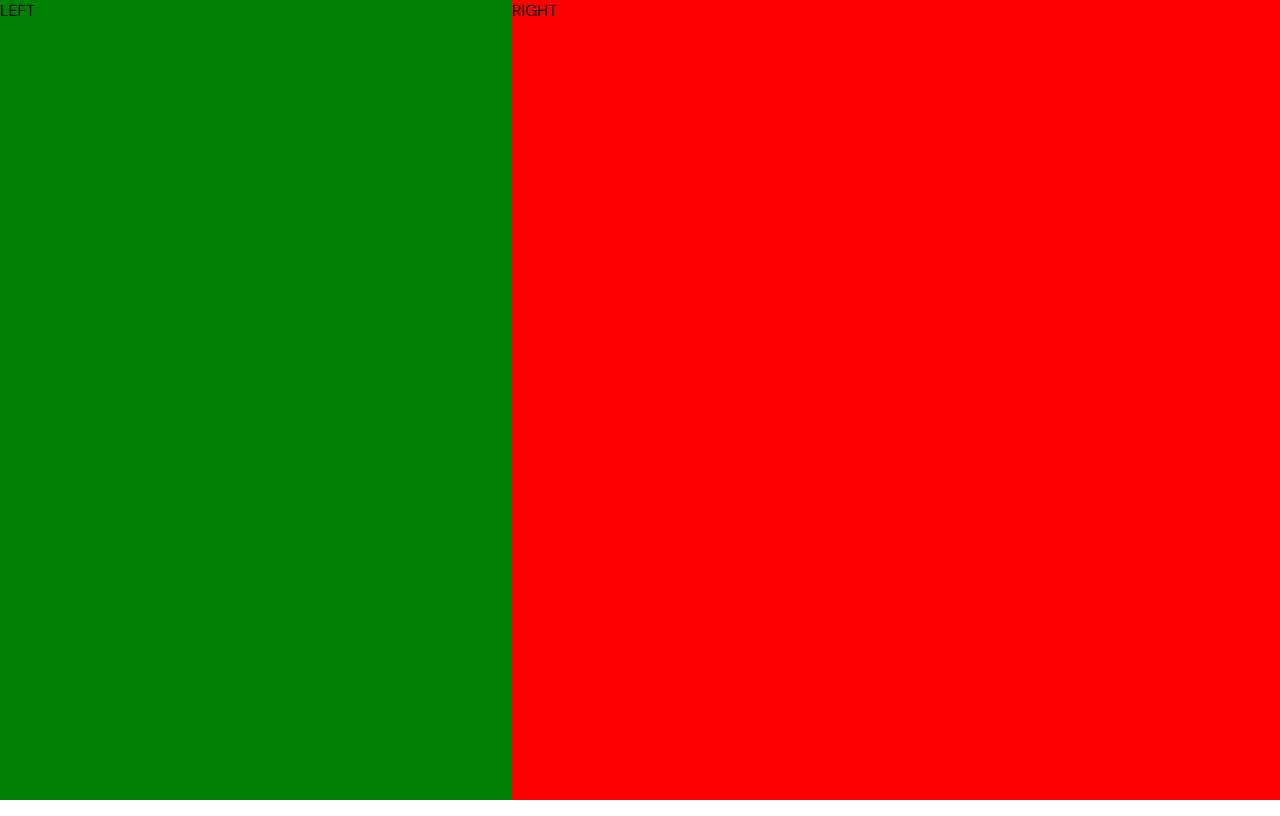
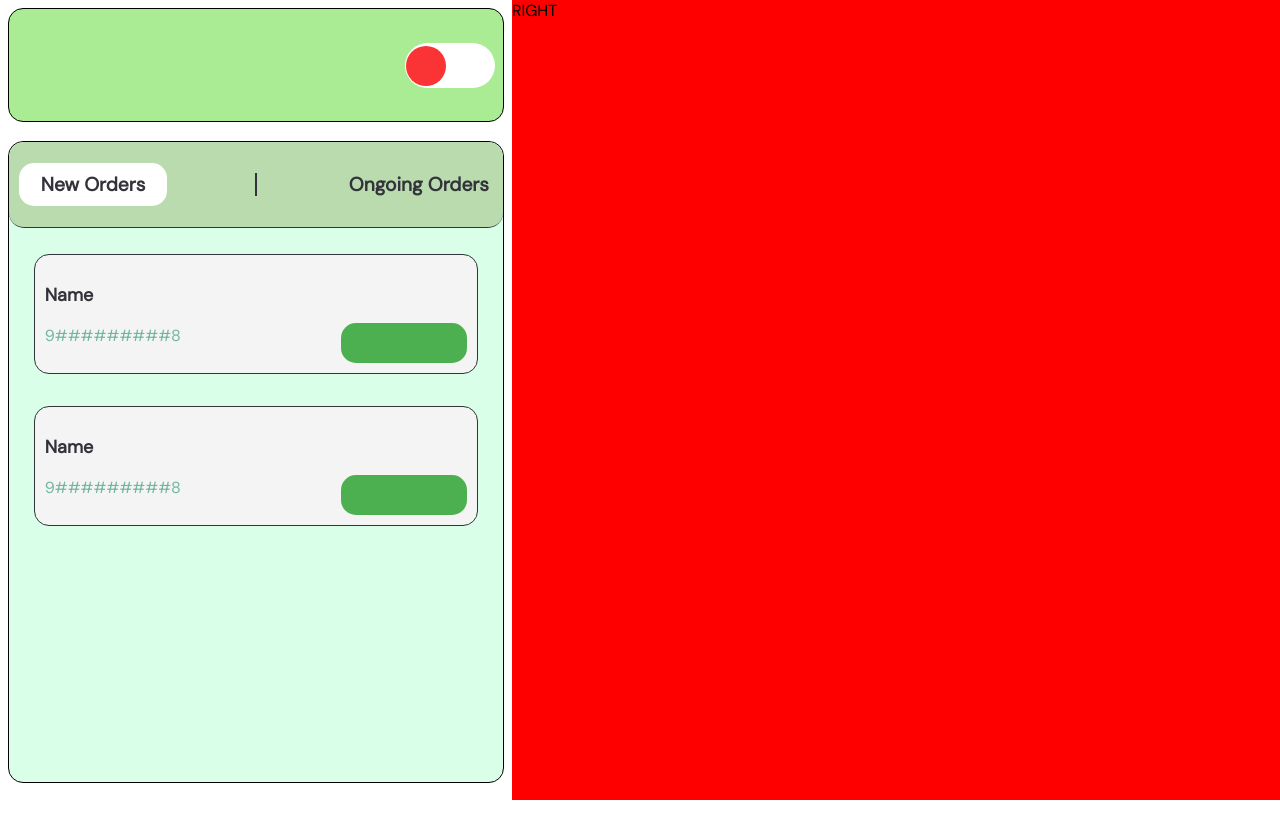
Before and after one commit to kartikey-mittal/scrapper, a React (Create React App) app: page /scrap/home in a window 1280 px wide. Built offline with nearby package versions, Linux system fonts and the light colour scheme.

Commit message:
left code done-lakshay

```diff
--- a/src/scrappers/Components/Left.js
+++ b/src/scrappers/Components/Left.js
@@ -1,9 +1,17 @@
-import React from "react"
+import React, { useState } from "react"
+
+import OrderList from "./OrderList/OrderList";
+import ToggleContainer from "./ToggleContainer";
 
 const Left = () => {
+
+
   return (
-<div style={{backgroundColor:'green',height:'100vh'}}>
-      LEFT
+<div style={{backgroundColor:'white',height:'100vh',padding:'8px'}}>
+ <ToggleContainer/>
+
+<OrderList/>
+
     </div>
   )
 };
--- /dev/null
+++ b/src/scrappers/Components/OrderList/OrderList.css
@@ -0,0 +1,34 @@
+
+.order-type {
+    display: flex;
+    flex-direction:row;
+    height: 85px;
+    width: auto;
+    background-color: #B9DBAD;
+    border-radius: 15px;
+    border-bottom: 1px solid #33333B;
+    align-items: center;
+
+}
+.order-type p{
+    color: #33333B;
+    display: flex;
+    font-weight: 600;
+    font-size: larger;
+    background-color: aliceblue;
+    height: 50%;
+    width: 30%;
+    text-align: center;
+    align-items: center;
+    justify-content: center;
+    margin-left: 10px;
+    margin-right: 10px;
+    border-radius: 15px;
+    cursor: pointer;
+}
+.order-type hr{
+    border: 1px solid #33333B;
+    height:25%;
+    width: auto;
+    text-decoration: none;
+}
--- /dev/null
+++ b/src/scrappers/Components/OrderList/OrderList.js
@@ -0,0 +1,41 @@
+import React, { useState } from 'react';
+import './OrderList.css';
+import Ordercard from '../Ordercard/Ordercard';
+
+const OrderList = () => {
+    const [newOrdersActive, setNewOrdersActive] = useState(true);
+    const [ongoingOrdersActive, setOngoingOrdersActive] = useState(false);
+
+    const handleNewOrdersClick = () => {
+        setNewOrdersActive(true);
+        setOngoingOrdersActive(false);
+    };
+
+    const handleOngoingOrdersClick = () => {
+        setOngoingOrdersActive(true);
+        setNewOrdersActive(false);
+    };
+
+    return (
+        <div style={{ height: '80vh', backgroundColor: '#D9FFE8', borderRadius: '15px', marginTop: '1.2rem', border: '1px solid black' }}>
+           {/* on going order vala div */}
+
+            <div className="order-type">
+                <p onClick={handleNewOrdersClick} style={{ backgroundColor: newOrdersActive ? '#ffff' : 'initial' }}>New Orders</p>
+                <hr />
+                <p onClick={handleOngoingOrdersClick} style={{ backgroundColor: ongoingOrdersActive ? '#ffff' : 'initial' }}>Ongoing Orders</p>
+            </div>
+            {/* order card ... */}
+
+           <div style={{display:'flex',flexWrap: 'wrap',justifyContent: 'space-around',gap: '1rem',flexDirection:'column' ,alignItems:'center',marginTop:'18px'}}>
+           <Ordercard/>
+            <Ordercard/>
+
+
+           </div>
+
+        </div>
+    );
+};
+
+export default OrderList;
--- /dev/null
+++ b/src/scrappers/Components/Ordercard/Ordercard.css
@@ -0,0 +1,42 @@
+.order-card {
+    display: flex;
+    flex-direction: row;
+   justify-content: stretch;
+
+
+    height: 120px;
+    max-width: auto;
+    width: 90%;
+    border: 1px solid #ccc;
+    padding: 10px;
+    box-sizing: border-box;
+    background-color: #F4F4F4;
+    margin: 0.5rem;
+    background-clip: padding-box;
+    border: 1px solid#33333B;
+    border-radius: 15px;
+
+
+}
+
+
+
+.blank {
+    height: 40px;
+    line-height: 40px;
+    width: 30%;
+    background-color: #4CAF50;
+    border-radius: 15px;
+    margin-top: auto;
+
+    margin-left: auto;
+}
+
+.order-card p:first-child{
+    font-size: large;
+   font-weight: 600;
+   color: #33333B;
+}
+.order-card p{
+    color: #74B7A0;
+}
--- /dev/null
+++ b/src/scrappers/Components/Ordercard/Ordercard.js
@@ -0,0 +1,16 @@
+import React from 'react';
+import './Ordercard.css';
+
+const Ordercard = () => {
+  return (
+    <div className='order-card'>
+
+     <div> <p>Name</p>
+        <p>9#########8</p>
+     </div>
+     <div className="blank"></div>
+    </div>
+  );
+};
+
+export default Ordercard;
--- /dev/null
+++ b/src/scrappers/Components/Toggle/ToggleSwitch.css
@@ -0,0 +1,44 @@
+.toggle-switch {
+    position: relative;
+    display: inline-block;
+    width: 90px;
+    height: 45px;
+  }
+
+  .toggle-switch input[type="checkbox"] {
+    display: none;
+  }
+
+  .toggle-switch .switch {
+    position: absolute;
+    cursor: pointer;
+    background-color: white;
+    border-radius: 24px;
+    top: 0;
+    right: 0;
+    bottom: 0;
+    left: 0;
+    transition: background-color 0.2s ease;
+  }
+
+  .toggle-switch .switch::before {
+    position: absolute;
+    content: "";
+    left: 1px;
+    top: 3px;
+    width: 40px;
+    height: 40px;
+    background-color: #fa3434;
+    border-radius: 50%;
+    transition: transform 0.3s ease;
+
+  }
+
+  .toggle-switch input[type="checkbox"]:checked + .switch {
+    background-color: white;
+  }
+
+  .toggle-switch input[type="checkbox"]:checked + .switch::before {
+    transform: translateX(46px);
+    background-color: #66dc45;
+  }
--- /dev/null
+++ b/src/scrappers/Components/Toggle/ToggleSwitch.js
@@ -0,0 +1,17 @@
+import React from "react";
+import "./ToggleSwitch.css";
+
+const ToggleSwitch = ({ isToggled, onToggle }) => {
+  return (
+    <label className="toggle-switch">
+      <input
+        type="checkbox"
+        checked={isToggled}
+        onChange={onToggle}
+      />
+      <span className="switch" />
+    </label>
+  );
+};
+
+export default ToggleSwitch;
--- /dev/null
+++ b/src/scrappers/Components/ToggleContainer.js
@@ -0,0 +1,27 @@
+import React,{useState} from 'react'
+import ToggleSwitch from "./Toggle/ToggleSwitch";
+const ToggleContainer = () => {
+    const [isToggled, setIsToggled] = useState(false);
+  return (
+    <div>
+         {/* toggle vali div */}
+  <div className="toodle" style={{padding:'8px', backgroundColor:'#A9EC93',display:'flex', justifyContent:'space-between',
+  alignItems:"center",
+  borderStyle:'none',
+  border: '1px solid black',
+  borderRadius: '15px',
+  height: '12vh'}}>
+
+{/* if want to add in p tag ...#aviral kabadi vala😂 */}
+    <p></p>
+  <ToggleSwitch
+        isToggled={isToggled}
+        onToggle={() => setIsToggled(!isToggled)}
+      />
+
+  </div>
+    </div>
+  )
+}
+
+export default ToggleContainer
```
